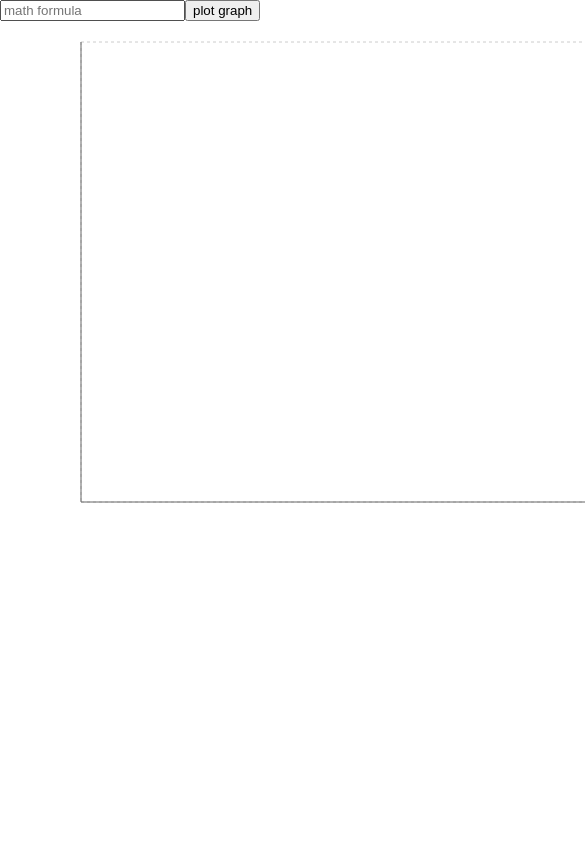
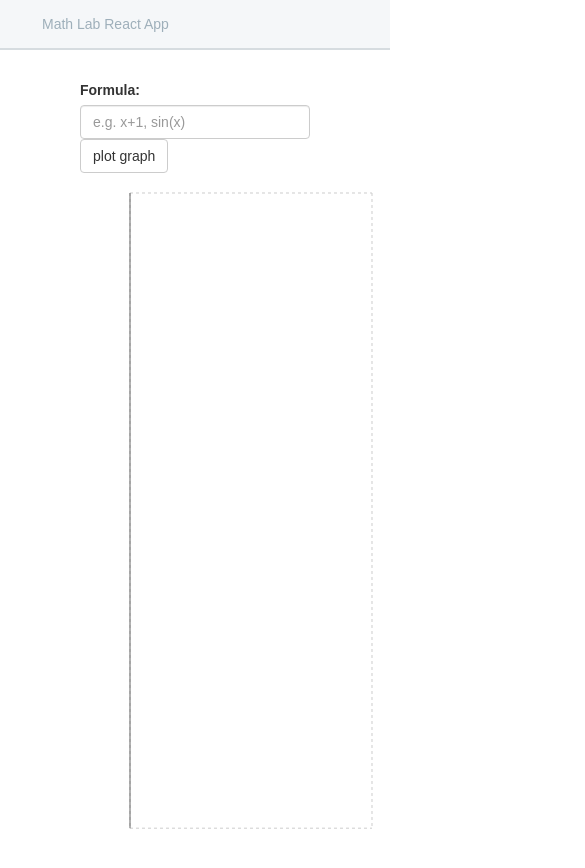
Before and after one commit to Sir-Turtle/math-lab-react, a React (Create React App) app: page / in a window 390 px wide. Shown: the top 868 px of the page, 585 px wide, since content can reach past the window. Before the commit the page ends 844 px from the top, so only its background shows below. Built offline with nearby package versions, Linux system fonts and the light colour scheme.

Commit message:
Resolved defects, added bootstrap and jQuery libraries, added header and semi-responsive graph size.

```diff
--- a/package.json
+++ b/package.json
@@ -3,9 +3,11 @@
   "version": "0.1.0",
   "private": true,
   "dependencies": {
+    "mathjs": "^3.17.0",
     "react": "^16.2.0",
     "react-dom": "^16.2.0",
-    "react-scripts": "1.0.17"
+    "react-scripts": "1.0.17",
+    "recharts": "^1.0.0-beta.6"
   },
   "scripts": {
     "start": "react-scripts start",
--- a/public/index.html
+++ b/public/index.html
@@ -4,6 +4,7 @@
     <meta charset="utf-8">
     <meta name="viewport" content="width=device-width, initial-scale=1, shrink-to-fit=no">
     <meta name="theme-color" content="#000000">
+    <link rel="stylesheet" href="https://maxcdn.bootstrapcdn.com/bootstrap/3.3.7/css/bootstrap.min.css">
     <!--
       manifest.json provides metadata used when your web app is added to the
       homescreen on Android. See https://developers.google.com/web/fundamentals/engage-and-retain/web-app-manifest/
@@ -19,9 +20,12 @@
       work correctly both with client-side routing and a non-root public URL.
       Learn how to configure a non-root public URL by running `npm run build`.
     -->
-    <title>React App</title>
+    <title>Math Lab React App</title>
   </head>
-  <body>
+  <header class="navbar navbar-default navbar-fixed-top header">
+    <p>Math Lab React App</p>
+  </header>
+  <body style="margin: 80px"">
     <noscript>
       You need to enable JavaScript to run this app.
     </noscript>
--- a/src/App.css
+++ b/src/App.css
@@ -26,3 +26,14 @@
   from { transform: rotate(0deg); }
   to { transform: rotate(360deg); }
 }
+
+.header {
+  padding: 1em 3em;
+
+  border-bottom: 2px solid #d6dce0;
+  background: #f5f7f9;
+  color: #9eafba;
+  p {
+    display: inline;
+  }
+}
--- a/src/App.js
+++ b/src/App.js
@@ -1,30 +1,65 @@
 import React, { Component } from 'react';
 import './App.css';
-import Form from './Form.js';
-import Graph from './Graph.js';
+import Graph from './components/Graph.js';
+import math from 'mathjs';
+import $ from 'jquery';
 
 class App extends Component {
   state = {
     formula: '',
-    submitClicked:false
+    graphData: null,
+    graphWidth: 500,
+    graphHeight: 300
   }
 
   handleSubmit = (event) => {
     event.preventDefault();
-    this.setState({submitClicked: true});
+    this.updateGraphData();
   };
+
+  updateGraphData() {
+    var newData = [];
+    let currentX = 0;
+    let xRange = 10;
+    for (var x = currentX; x < xRange; x++) {
+      if (!this.state.formula) {
+        continue;
+      }
+      var currentFormulaResult = this.state.formula;
+      currentFormulaResult = currentFormulaResult.replace("x", x);
+
+      newData.push({
+        "xValue": x,
+        "yValue": math.eval(currentFormulaResult)
+      });
+      x++;
+    }
+    this.setState({graphData: newData})
+  }
+
+  componentWillMount(){
+    this.setState({ graphHeight: $(window).height() * .80});
+    this.setState({ graphWidth: $(window).width() * .80});
+  }
 
   render() {
     return (
       <div>
         <form onSubmit={this.handleSubmit}>
-          <input type="text"
-            value={this.state.formula}
-            onChange={(event) => this.setState({ formula: event.target.value })}
-            placeholder="math formula" required />
-          <button type="submit">plot graph</button>
+          <div className="row">
+            <div className="form-group col-lg-2">
+              <label>Formula: </label>
+              <input type="text"
+                value={this.state.formula}
+                onChange={(event) => this.setState({ formula: event.target.value })}
+                placeholder="e.g. x+1, sin(x)" className="form-control" required/>
+              <button type="submit" className="btn btn-default">plot graph</button>
+            </div>
+          </div>
         </form>
-        <Graph formula={this.state.formula} submitClicked={this.state.submitClicked}/>
+        <div className="row">
+          <Graph graphData={this.state.graphData} width={this.state.graphWidth} height={this.state.graphHeight}/>
+        </div>
       </div>
     );
   }
--- a/src/Form.js
+++ /dev/null
@@ -1,40 +0,0 @@
-import React from 'react';
-
-class Form extends React.Component {
-  state = {
-    formula: '',
-    operatorsSupported: ['+','-','^'],
-    variables: []
-   }
-  handleSubmit = (event) => {
-    event.preventDefault();
-    // console.log('Event: Form Submit, ' + this.state.formula);
-    // for(let operator of this.state.operatorsSupported){
-    //   var index = this.state.formula.indexOf(operator);
-    //   console.log('index: ', index);
-    //   if(index > -1){
-    //     console.log('operator found: ', operator);
-    //     this.setState({ variables: this.state.formula.split(index) });
-    //     break;
-    //   } else {
-    //     console.log('operator not found: ', operator);
-    //     this.setState({ variables: [] });
-    //   }
-    // }
-    // console.log('variables: ', this.state.variables);
-  }
-
-  render() {
-    return (
-      <form onSubmit={this.handleSubmit}>
-        <input type="text"
-          value={this.state.formula}
-          onChange={(event) => this.setState({ formula: event.target.value })}
-          placeholder="math formula" required />
-        <button type="submit">plot formula</button>
-      </form>
-    );
-  }
-}
-
-export default Form;
--- a/src/Graph.js
+++ b/src/Graph.js
@@ -49,7 +49,7 @@ class Graph extends React.Component {
         </LineChart>);
 //      }
     return (
-      <div style={{margin: '1em'}}>
+      <div>
         {graphContent}
       </div>
     );
--- /dev/null
+++ b/src/components/Graph.js
@@ -0,0 +1,21 @@
+import React from 'react';
+import { LineChart, Line, CartesianGrid, XAxis, YAxis } from 'recharts';
+class Graph extends React.Component {
+  render() {
+    var graphContent = (
+      <LineChart width={this.props.width} height={this.props.height} data={this.props.graphData}>
+        <Line type="monotone" dataKey="yValue" stroke="#8884d8" />
+        <CartesianGrid strokeDasharray="3 3" />
+        <XAxis dataKey="xValue" />
+        <YAxis dataKey="yValue"/>
+      </LineChart>
+    );
+    return (
+      <div >
+        {graphContent}
+      </div>
+    );
+  }
+};
+
+export default Graph;
```
Also changed, not shown: public/manifest.json, 1 other file (tests, documents, lock files or other folders).
